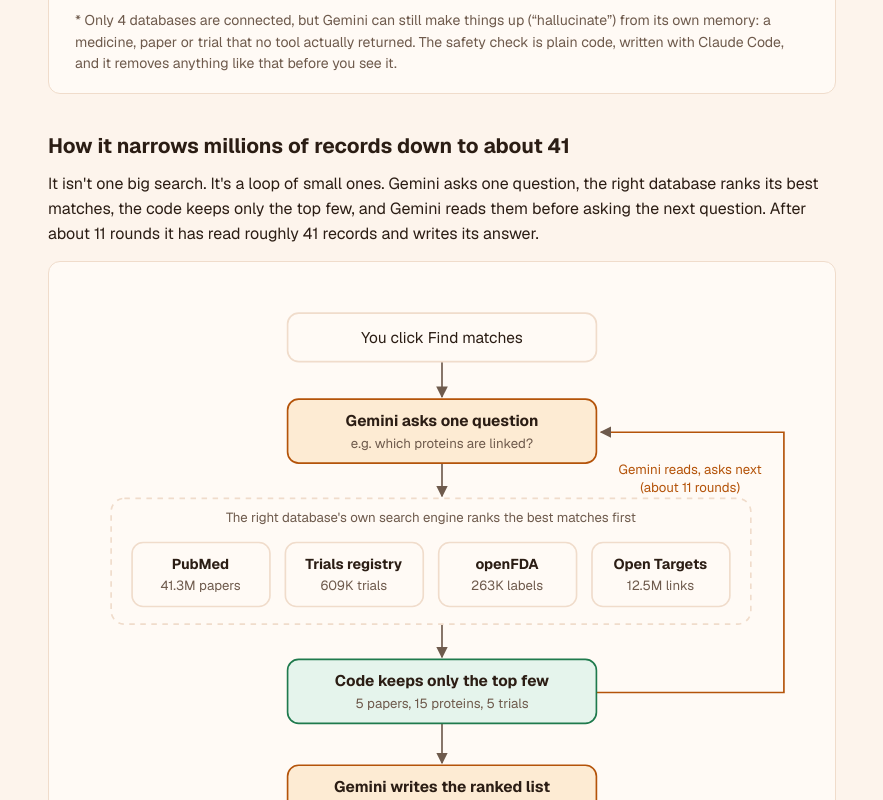
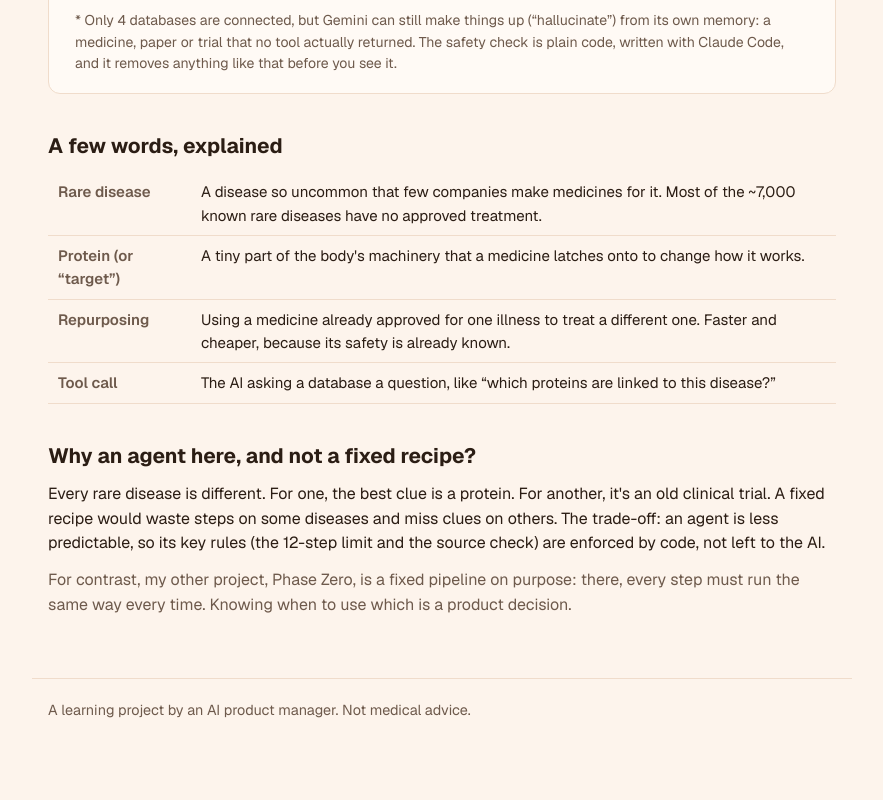
Before and after one commit to rarima-rajeev/orphan-match, a Next.js app: page /how-it-works in a window 1280 px wide. Shown: the part 1180-1980 px from the top of the page, without its empty margins (198-1081 px from the left). After the commit the page ends 1941 px from the top, so only its background shows below. Built offline with nearby package versions, Linux system fonts and the light colour scheme.

Commit message:
How it works: move search-flow section to Notion notes to keep the site simple
Co-Authored-By: Claude Opus 5.5 <noreply@anthropic.com>

```diff
--- a/app/how-it-works/page.tsx
+++ b/app/how-it-works/page.tsx
@@ -20,16 +20,6 @@ export default function HowItWorks() {
           memory: a medicine, paper or trial that no tool actually returned. The safety check is plain code, written with
           Claude Code, and it removes anything like that before you see it.
         </p>
-      </div>
-
-      <h2>How it narrows millions of records down to about 41</h2>
-      <p>
-        It isn&apos;t one big search. It&apos;s a loop of small ones. Gemini asks one question, the right database ranks its
-        best matches, the code keeps only the top few, and Gemini reads them before asking the next question. After about
-        11 rounds it has read roughly 41 records and writes its answer.
-      </p>
-      <div className="card">
-        <SearchFlow />
       </div>
 
       <h2>A few words, explained</h2>
@@ -122,70 +112,3 @@ function Diagram() {
     </svg>
   );
 }
-
-function SearchFlow() {
-  const box = { fill: "var(--card)", stroke: "var(--line)", strokeWidth: 1.5, rx: 10 };
-  const ai = { fill: "var(--accent-soft)", stroke: "var(--accent)", strokeWidth: 1.5, rx: 10 };
-  const code = { fill: "var(--good-soft)", stroke: "var(--good)", strokeWidth: 1.5, rx: 10 };
-  const t = { fill: "var(--text)", fontSize: 14, textAnchor: "middle" as const };
-  const m = { fill: "var(--muted)", fontSize: 12, textAnchor: "middle" as const };
-  const dbs = [
-    ["PubMed", "41.3M papers"],
-    ["Trials registry", "609K trials"],
-    ["openFDA", "263K labels"],
-    ["Open Targets", "12.5M links"],
-  ];
-  return (
-    <svg className="diagram" viewBox="0 0 680 630" role="img" aria-label="Diagram of how each search narrows the databases down to a few records">
-      <defs>
-        <marker id="arr2" viewBox="0 0 10 10" refX="9" refY="5" markerWidth="7" markerHeight="7" orient="auto-start-reverse">
-          <path d="M0,0 L10,5 L0,10 z" fill="var(--muted)" />
-        </marker>
-      </defs>
-      <g stroke="var(--muted)" strokeWidth="1.5" fill="none" markerEnd="url(#arr2)">
-        <path d="M340 74 L340 106" />
-        <path d="M340 166 L340 196" />
-        <path d="M340 312 L340 342" />
-        <path d="M340 402 L340 438" />
-        <path d="M340 498 L340 528" />
-      </g>
-      <path d="M480 374 L650 374 L650 138 L484 138" stroke="var(--accent)" strokeWidth="1.5" fill="none" markerEnd="url(#arr2)" />
-      <text x="565" y="176" {...m} fill="var(--accent)">Gemini reads, asks next</text>
-      <text x="565" y="192" {...m} fill="var(--accent)">(about 11 rounds)</text>
-
-      <rect x="200" y="30" width="280" height="44" {...box} />
-      <text x="340" y="57" {...t}>You click Find matches</text>
-
-      <rect x="200" y="108" width="280" height="58" {...ai} />
-      <text x="340" y="132" {...t} fontWeight={700}>Gemini asks one question</text>
-      <text x="340" y="152" {...m}>e.g. which proteins are linked?</text>
-
-      <rect x="40" y="198" width="580" height="114" fill="none" stroke="var(--line)" strokeWidth="1.5" strokeDasharray="5 5" rx="12" />
-      <text x="330" y="219" {...m}>The right database&apos;s own search engine ranks the best matches first</text>
-      {dbs.map(([name, size], i) => (
-        <g key={name}>
-          <rect x={59 + i * 139} y="238" width="125" height="58" {...box} />
-          <text x={121 + i * 139} y="262" {...t} fontSize={13} fontWeight={700}>{name}</text>
-          <text x={121 + i * 139} y="281" {...m}>{size}</text>
-        </g>
-      ))}
-
-      <rect x="200" y="344" width="280" height="58" {...code} />
-      <text x="340" y="368" {...t} fontWeight={700}>Code keeps only the top few</text>
-      <text x="340" y="388" {...m}>5 papers, 15 proteins, 5 trials</text>
-
-      <rect x="200" y="440" width="280" height="58" {...ai} />
-      <text x="340" y="464" {...t} fontWeight={700}>Gemini writes the ranked list</text>
-      <text x="340" y="484" {...m}>once it has enough (~41 records)</text>
-
-      <rect x="200" y="530" width="280" height="58" {...code} />
-      <text x="340" y="554" {...t} fontWeight={700}>Safety check, then you</text>
-      <text x="340" y="574" {...m}>removes anything without a source</text>
-
-      <rect x="200" y="600" width="14" height="14" {...ai} rx={3} />
-      <text x="220" y="612" fill="var(--muted)" fontSize={12}>Gemini decides</text>
-      <rect x="340" y="600" width="14" height="14" {...code} rx={3} />
-      <text x="360" y="612" fill="var(--muted)" fontSize={12}>Code enforces a rule</text>
-    </svg>
-  );
-}
```
Also changed, not shown: notes/for-notion.md (+22 -0 lines).
